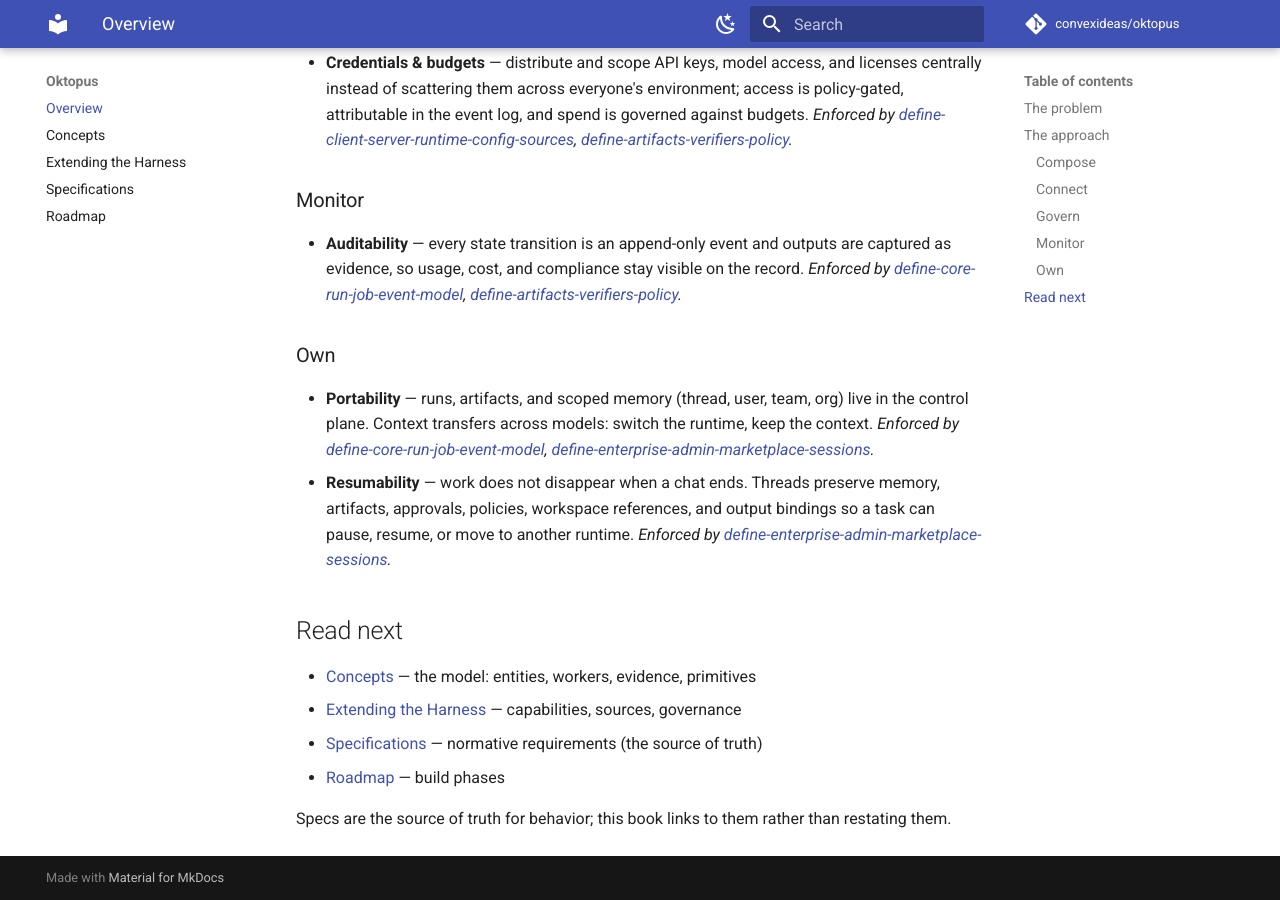
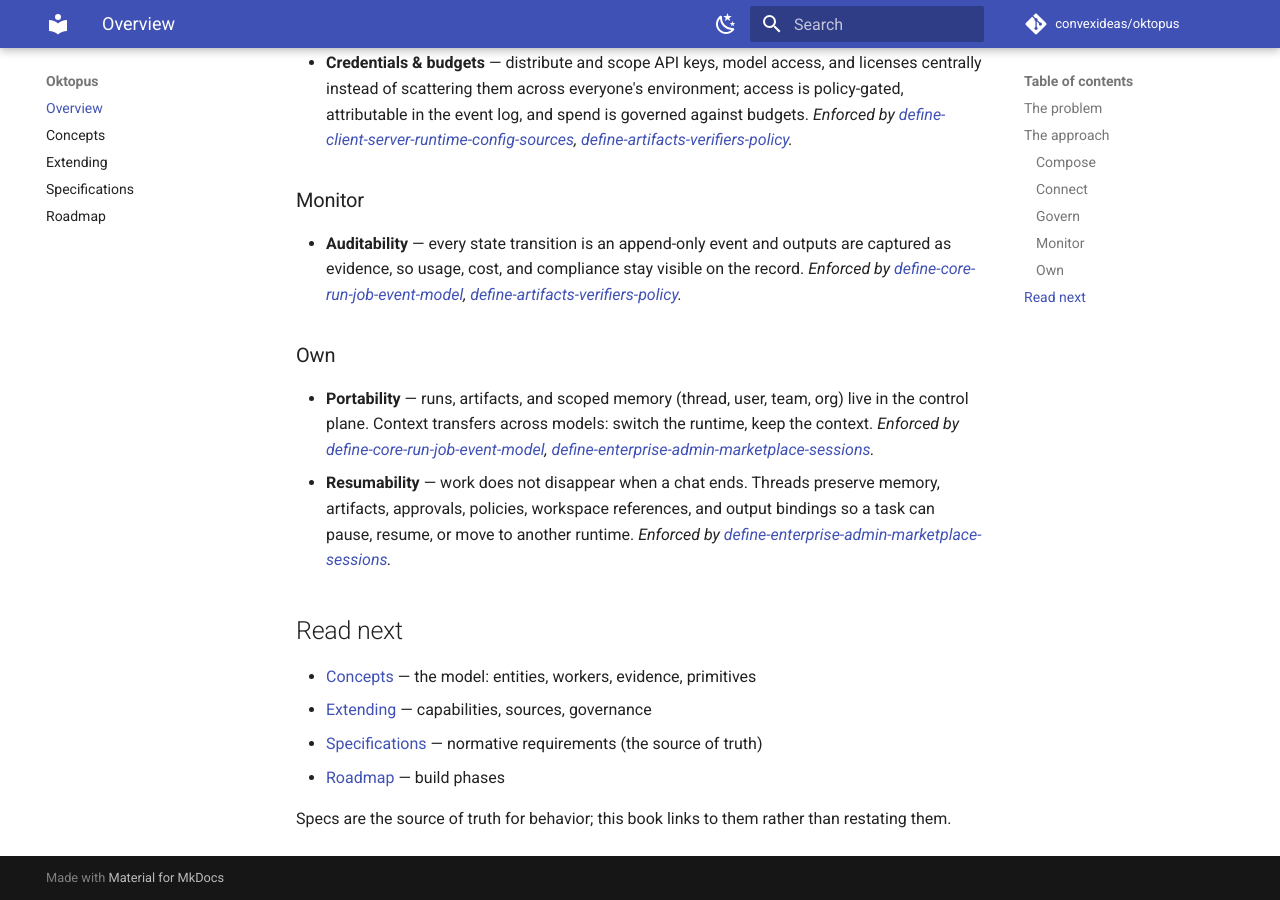
Before and after one commit to convexideas/oktopus, an MkDocs documentation site: the page built from docs/oktopus.md, in a window 1280 px wide and 900 px high, scrolled down 2028 px. Built offline with MkDocs 1.6.1 and Material for MkDocs 9.7.7, drawn with Linux system fonts in a browser that asks for light colours; comment, search, counter and statistics services are not loaded.

Commit message:
docs: rename specifications.md -> specs.md; nav 'Extending' (keep 'Specifications' label)

```diff
--- a/docs/oktopus.md
+++ b/docs/oktopus.md
@@ -53,8 +53,8 @@ From there, five pillars — compose the work, connect your systems, govern the
 ## Read next
 
 - [Concepts](concepts.md) — the model: entities, workers, evidence, primitives
-- [Extending the Harness](extending.md) — capabilities, sources, governance
-- [Specifications](specifications.md) — normative requirements (the source of truth)
+- [Extending](extending.md) — capabilities, sources, governance
+- [Specifications](specs.md) — normative requirements (the source of truth)
 - [Roadmap](roadmap.md) — build phases
 
 Specs are the source of truth for behavior; this book links to them rather than restating them.
--- a/mkdocs.yml
+++ b/mkdocs.yml
@@ -35,8 +35,8 @@ theme:
 nav:
   - Overview: oktopus.md
   - Concepts: concepts.md
-  - Extending the Harness: extending.md
-  - Specifications: specifications.md
+  - Extending: extending.md
+  - Specifications: specs.md
   - Roadmap: roadmap.md
 
 markdown_extensions:
```
Also changed, not shown: docs/concepts.md (+1 -1 lines), docs/specs.md (renamed from docs/specifications.md).
